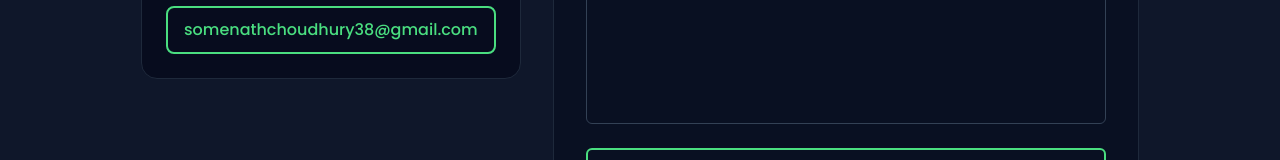
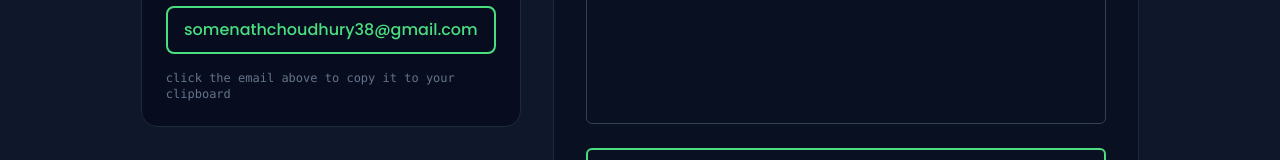
Before and after one commit to somenath203/My-Portfolio-Website-Version-2, a Next.js app: page /pages/connect in a window 1280 px wide. Shown: the part 581-741 px from the top of the page. Built offline with nearby package versions, Linux system fonts and the light colour scheme; no server answers.

Commit message:
added 'packageManager' to 'package.json' and slightly modified the 'connect' page

```diff
--- a/package.json
+++ b/package.json
@@ -2,6 +2,7 @@
   "name": "next-portfolio-app",
   "version": "0.1.0",
   "private": true,
+  "packageManager": "pnpm@11.9.0",
   "scripts": {
     "dev": "next dev",
     "build": "next build",
--- a/src/app/pages/connect/page.js
+++ b/src/app/pages/connect/page.js
@@ -8,7 +8,7 @@
 import { addDoc, collection } from "firebase/firestore";
 import { toast } from "react-toastify";
 import { motion } from "framer-motion";
-import { FaEnvelope, FaPaperPlane } from "react-icons/fa";
+import { FaEnvelope, FaPaperPlane, FaRegCopy } from "react-icons/fa";
 
 import PageHeading from "@/app/components/PageHeading";
 import firebaseDB from "@/firebaseConfig";
@@ -131,6 +131,9 @@
             >
               somenathchoudhury38@gmail.com
             </p>
+            <span className="font-mono text-xs text-slate-500 text-center lg:text-left w-full">
+              click the email above to copy it to your clipboard
+            </span>
           </div>
         </motion.div>
 
```
